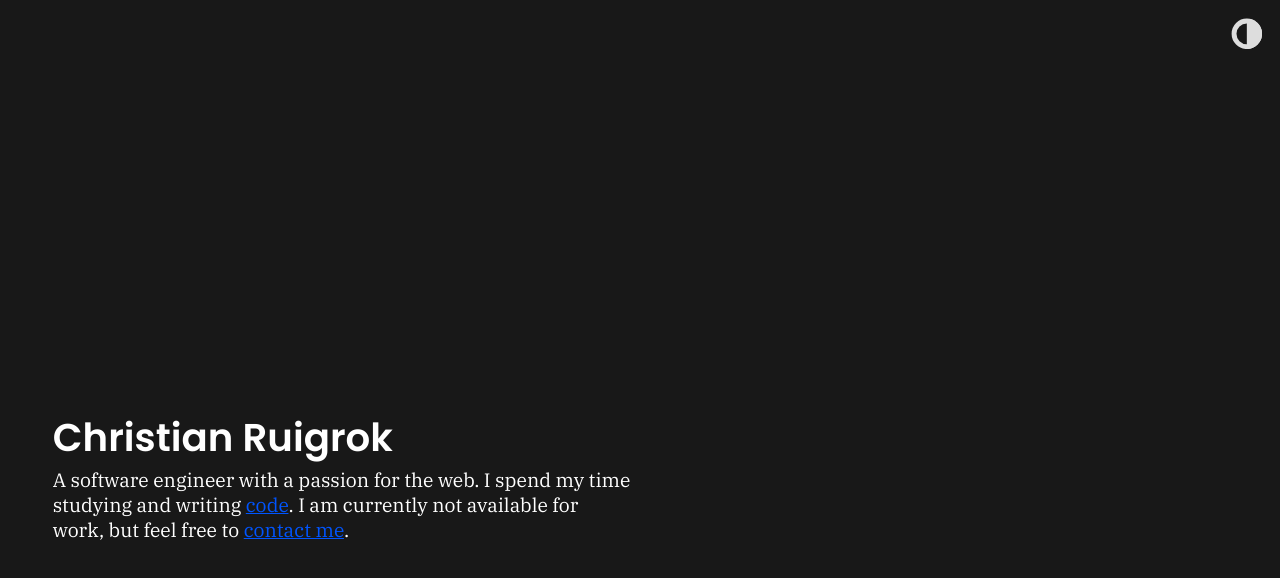
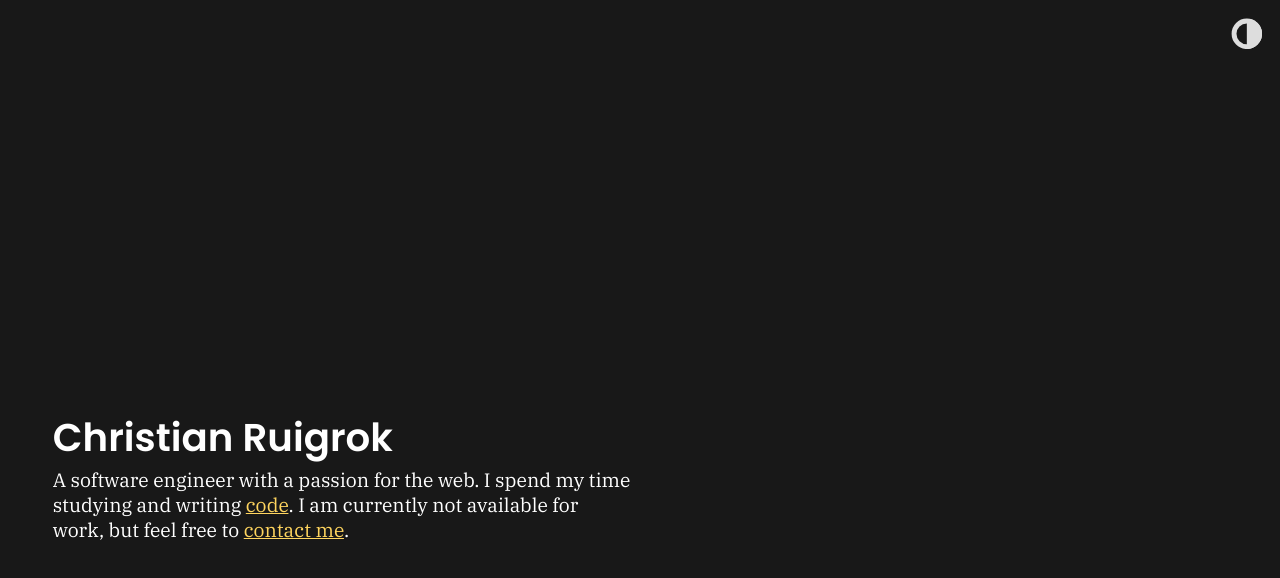
Before and after one commit to ChrisRu/portfolio, a plain HTML site: page index.html in a window 1280 px wide. Both pictures are taken after a click on the element 640 px from the left and 33 px from the top of the page. Drawn offline with Linux system fonts and the light colour scheme.

Commit message:
Add yellow links in dark mode and remove unused files

```diff
--- a/style.css
+++ b/style.css
@@ -46,18 +46,25 @@ p {
 
 a {
   color: #0055ff;
+  -webkit-transition: color 0.5s ease;
+  -o-transition: color 0.5s ease;
+  transition: color 0.5s ease;
 }
 
 a:hover {
-  color: #0000dd;
-}
-
-a:visited {
-  color: #5500ee;
+  color: #0033dd;
 }
 
 a:visited:hover {
   color: #0000dd;
+}
+
+.dark a {
+  color: #FFD55F;
+}
+
+.dark a:hover {
+  color: #FFC82C;
 }
 
 .animation-circle {
```
Also changed, not shown: 1 other file.
